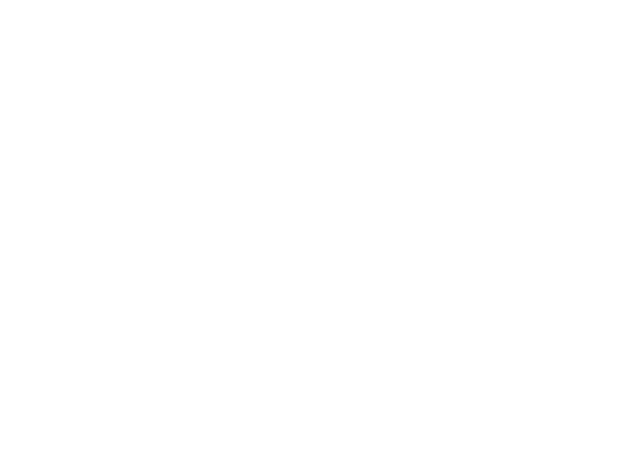
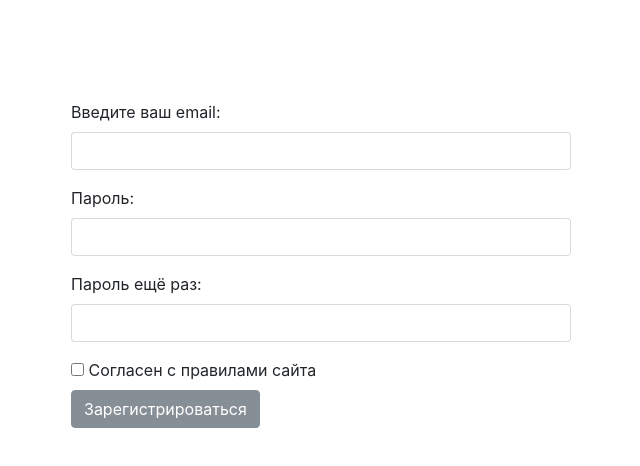
Before and after one commit to kelvinman1/webdev-learn, a plain HTML site: page lw3/index.html in a window 1280 px wide. Shown: the whole page, without its empty margins (319-959 px from the left). Drawn offline with nearby package versions, Linux system fonts and the light colour scheme.

Commit message:
Добавлена форма авторизации и её стиль.
Добавлена форма авторизации и её стиль.

```diff
--- /dev/null
+++ b/lw3/css/auth.css
@@ -0,0 +1,5 @@
+.auth_form{
+  margin: auto;
+  width: 500px;
+  padding-top: 100px;
+}
--- a/lw3/index.html
+++ b/lw3/index.html
@@ -4,11 +4,32 @@
     <meta http-equiv="Content-Type" content="text/html; charset=utf-8">
     <title>Terms of Service</title>
     <link rel="stylesheet" href="https://maxcdn.bootstrapcdn.com/bootstrap/4.0.0-beta/css/bootstrap.min.css" integrity="sha384-/Y6pD6FV/Vv2HJnA6t+vslU6fwYXjCFtcEpHbNJ0lyAFsXTsjBbfaDjzALeQsN6M" crossorigin="anonymous">
+    <link rel="stylesheet" href="css/auth.css">
     <script src="https://code.jquery.com/jquery-3.2.1.slim.min.js" integrity="sha384-KJ3o2DKtIkvYIK3UENzmM7KCkRr/rE9/Qpg6aAZGJwFDMVNA/GpGFF93hXpG5KkN" crossorigin="anonymous"></script>
     <script src="https://cdnjs.cloudflare.com/ajax/libs/popper.js/1.11.0/umd/popper.min.js" integrity="sha384-b/U6ypiBEHpOf/4+1nzFpr53nxSS+GLCkfwBdFNTxtclqqenISfwAzpKaMNFNmj4" crossorigin="anonymous"></script>
     <script src="https://maxcdn.bootstrapcdn.com/bootstrap/4.0.0-beta/js/bootstrap.min.js" integrity="sha384-h0AbiXch4ZDo7tp9hKZ4TsHbi047NrKGLO3SEJAg45jXxnGIfYzk4Si90RDIqNm1" crossorigin="anonymous"></script>
   </head>
   <body>
-
+    <form class='auth_form'>
+      <div class="form-group">
+        <label for="exampleInputEmail1">Введите ваш email:</label>
+        <input type="email" class="form-control" id="exampleInputEmail1" aria-describedby="emailHelp">
+      </div>
+      <div class="form-group">
+        <label for="exampleInputPassword1">Пароль:</label>
+        <input type="password" class="form-control" id="exampleInputPassword1">
+      </div>
+      <div class="form-group">
+        <label for="exampleInputPassword1">Пароль ещё раз:</label>
+        <input type="password" class="form-control" id="exampleInputPassword1">
+      </div>
+      <div class="form-check">
+        <label class="form-check-label">
+          <input type="checkbox" class="form-check-input">
+          Согласен с правилами сайта
+        </label>
+      </div>
+      <button type="submit" class="btn btn-secondary">Зарегистрироваться</button>
+    </form>
   </body>
 </html>
```
